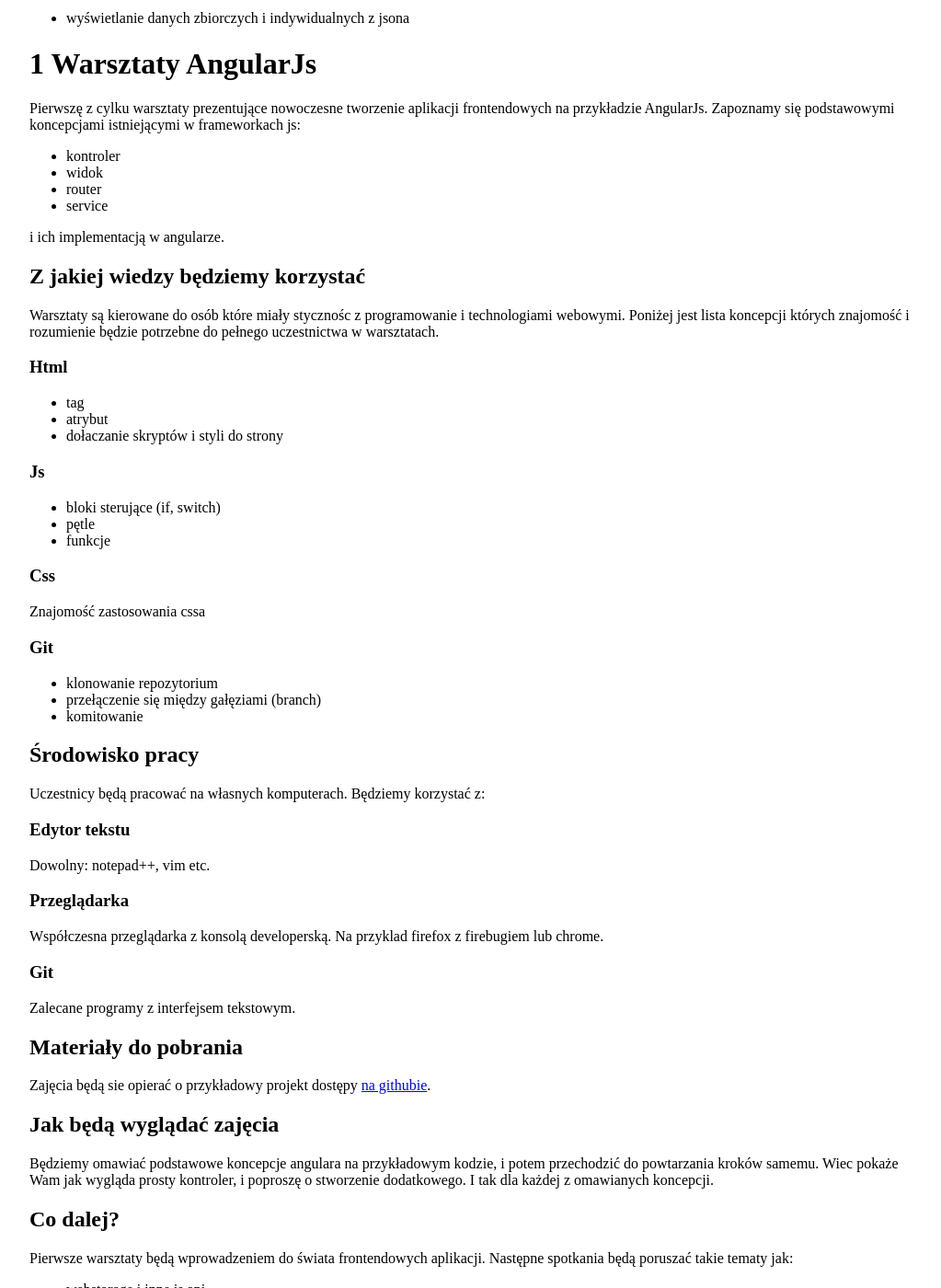
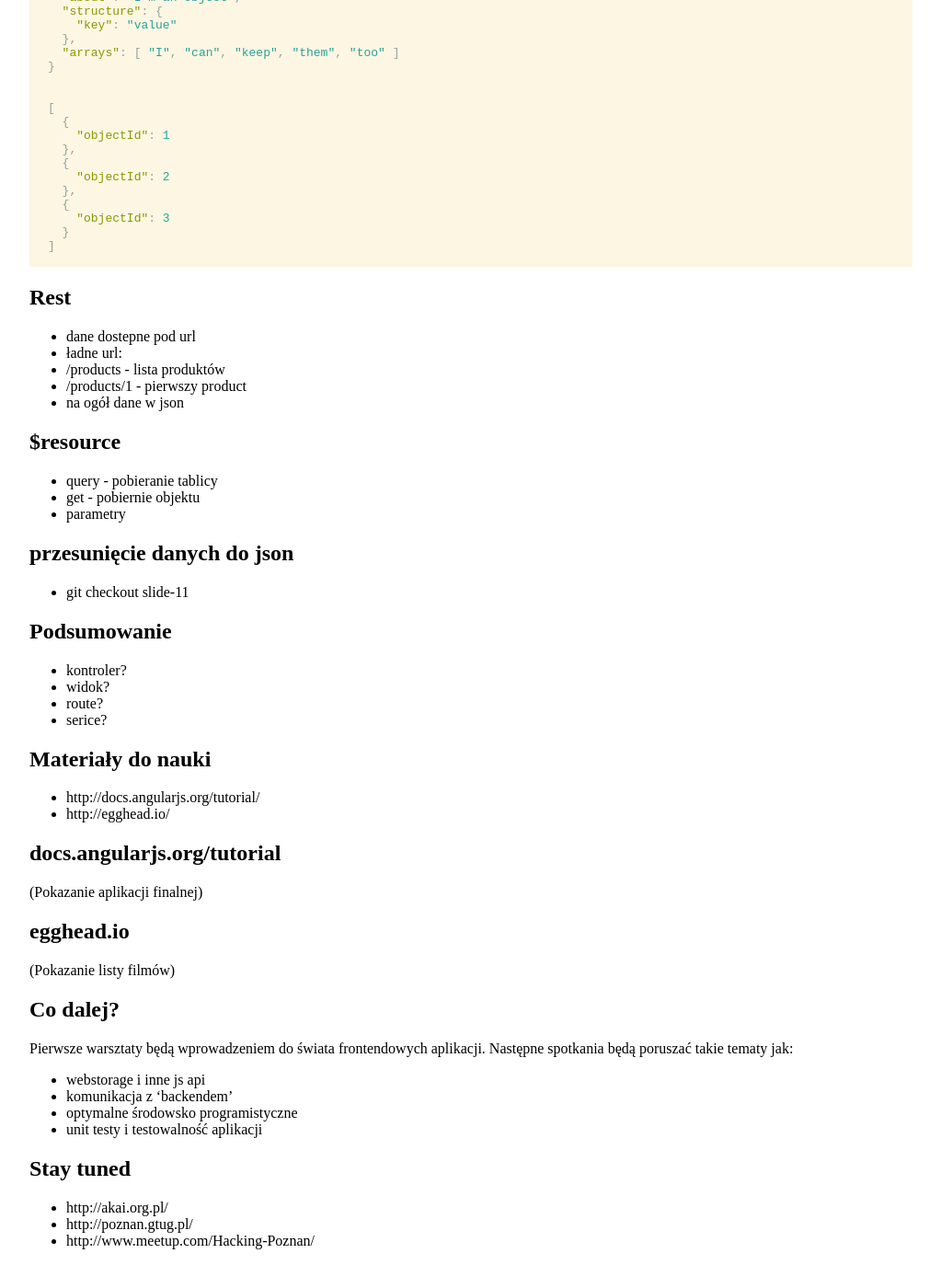
Before and after one commit to marcin-wosinek/blog, a Jekyll site: the page built from _posts/2013-04-20-1-Warsztaty-AngularJs-Akai-Poznan.md, in a window 1280 px wide and 1400 px high, scrolled down 4182 px. Shown: the whole window at 92% size, without its empty margins (128-1151 px from the left). Built offline with Jekyll 4.4.1, drawn with Linux system fonts in a browser that asks for light colours; some of the changed text lies outside the part shown.

Commit message:
Finaly workshops slides

````diff
--- a/_posts/2013-04-20-1-Warsztaty-AngularJs-Akai-Poznan.md
+++ b/_posts/2013-04-20-1-Warsztaty-AngularJs-Akai-Poznan.md
@@ -146,6 +146,9 @@
 <input ng-change="fireFunctionWhenChangeHappen()">
 ```
 
+## Validowanie formularza
+* git checkout slide-8
+
 ## Zadanie 6
 * git checkout todo-6
 * dodać formularz z danym osoby - obiekt newPerson
@@ -158,109 +161,94 @@
 * git commit -m '(commit message)'
 * git checkout done-6
 
-
-
-TODO:
-
-## Validowanie formularza
-
 ## Trzymanie danych w controlerze
+* git checkout slide-9
 * strata danych przy przejściu na inną podstronę
-* użycie tego samego controlera 2 razy
+* użycie tego samego controlera 2 razy - jak na #/main
 
 ## Services
+* git checkout slide-10
 * nowy serwis - dla kontrolera co 2 razy wystepuje
+* stan jest globalny dla applikacji
 
-## Zadanie  7
-* dodanie własnego servius, dla list
+## Zadanie 7
+* git checkout todo-7
+* dodanie własnego servius, dla ListCtrl
 
-## Omówienie resta
+## Rozwiązanie 7
+* git add .
+* git commit -m '(commit message)'
+* git checkout done-7
+
+## Omówienie json
 * obiekty
 * tablice
 
+```json
+{
+  "about": "I'm an object",
+  "structure": {
+    "key": "value"
+  },
+  "arrays": [ "I", "can", "keep", "them", "too" ]
+}
+```
+
+```json
+[
+  {
+    "objectId": 1
+  },
+  {
+    "objectId": 2
+  },
+  {
+    "objectId": 3
+  }
+]
+```
+
+## Rest
+* dane dostepne pod url
+* ładne url:
+ * /products - lista produktów
+ * /products/1 - pierwszy product
+* na ogół dane w json
+
 ## $resource
-* query
-* get
+* query - pobieranie tablicy
+* get - pobiernie objektu
 * parametry
 
 ## przesunięcie danych do json
+* git checkout slide-11
 
-## dygresja przykład 2000 elementów w danych
+## Podsumowanie
+* kontroler?
+* widok?
+* route?
+* serice?
 
-## Zadanie 8
-* wyświetlanie danych zbiorczych i indywidualnych z jsona
+## Materiały do nauki
+* http://docs.angularjs.org/tutorial/
+* http://egghead.io/
 
+## docs.angularjs.org/tutorial
+(Pokazanie aplikacji finalnej)
 
-
-
-
-
-
-
-
-
-
-
-
-# 1 Warsztaty AngularJs
-Pierwszę z cylku warsztaty prezentujące nowoczesne tworzenie aplikacji frontendowych na przykładzie AngularJs. Zapoznamy się podstawowymi koncepcjami istniejącymi w frameworkach js:
-
-* kontroler
-* widok
-* router
-* service
-
-i ich implementacją w angularze.
-
-## Z jakiej wiedzy będziemy korzystać
-Warsztaty są kierowane do osób które miały stycznośc z programowanie i technologiami webowymi. Poniżej jest lista koncepcji których znajomość i rozumienie będzie potrzebne do pełnego uczestnictwa w warsztatach.
-
-### Html
-* tag
-* atrybut
-* dołaczanie skryptów i styli do strony
-
-### Js
-* bloki sterujące (if, switch)
-* pętle
-* funkcje
-
-### Css
-Znajomość zastosowania cssa
-
-### Git
-* klonowanie repozytorium
-* przełączenie się między gałęziami (branch)
-* komitowanie
-
-## Środowisko pracy
-Uczestnicy będą pracować na własnych komputerach. Będziemy korzystać z:
-
-### Edytor tekstu
-Dowolny: notepad++, vim etc.
-
-### Przeglądarka
-Współczesna przeglądarka z konsolą developerską. Na przyklad firefox z firebugiem lub chrome.
-
-### Git
-Zalecane programy z interfejsem tekstowym.
-
-## Materiały do pobrania
-Zajęcia będą sie opierać o przykładowy projekt dostępy [na githubie](https://github.com/marcin-wosinek/angular-workshop).
-
-## Jak będą wyglądać zajęcia
-Będziemy omawiać podstawowe koncepcje angulara na przykładowym kodzie, i potem przechodzić do powtarzania kroków samemu. Wiec pokaże Wam jak wygląda prosty kontroler, i poproszę o stworzenie dodatkowego. I tak dla każdej z omawianych koncepcji.
+## egghead.io
+(Pokazanie listy filmów)
 
 ## Co dalej?
 
 Pierwsze warsztaty będą wprowadzeniem do świata frontendowych aplikacji. Następne spotkania będą poruszać takie tematy jak:
 
 * webstorage i inne js api
-* aplikacja przeglądarkowa - tworzenie
+* komunikacja z 'backendem'
 * optymalne środowsko programistyczne
 * unit testy i testowalność aplikacji
-* komunikacja z backendem
 
-## Materiały do nauki
-* http://angularjs.org/
-* http://egghead.io/
+## Stay tuned
+* http://akai.org.pl/
+* http://poznan.gtug.pl/
+* http://www.meetup.com/Hacking-Poznan/
````
Also changed, not shown: other parts of _posts/2013-04-20-1-Warsztaty-AngularJs-Akai-Poznan.md (+3 -3 lines).
